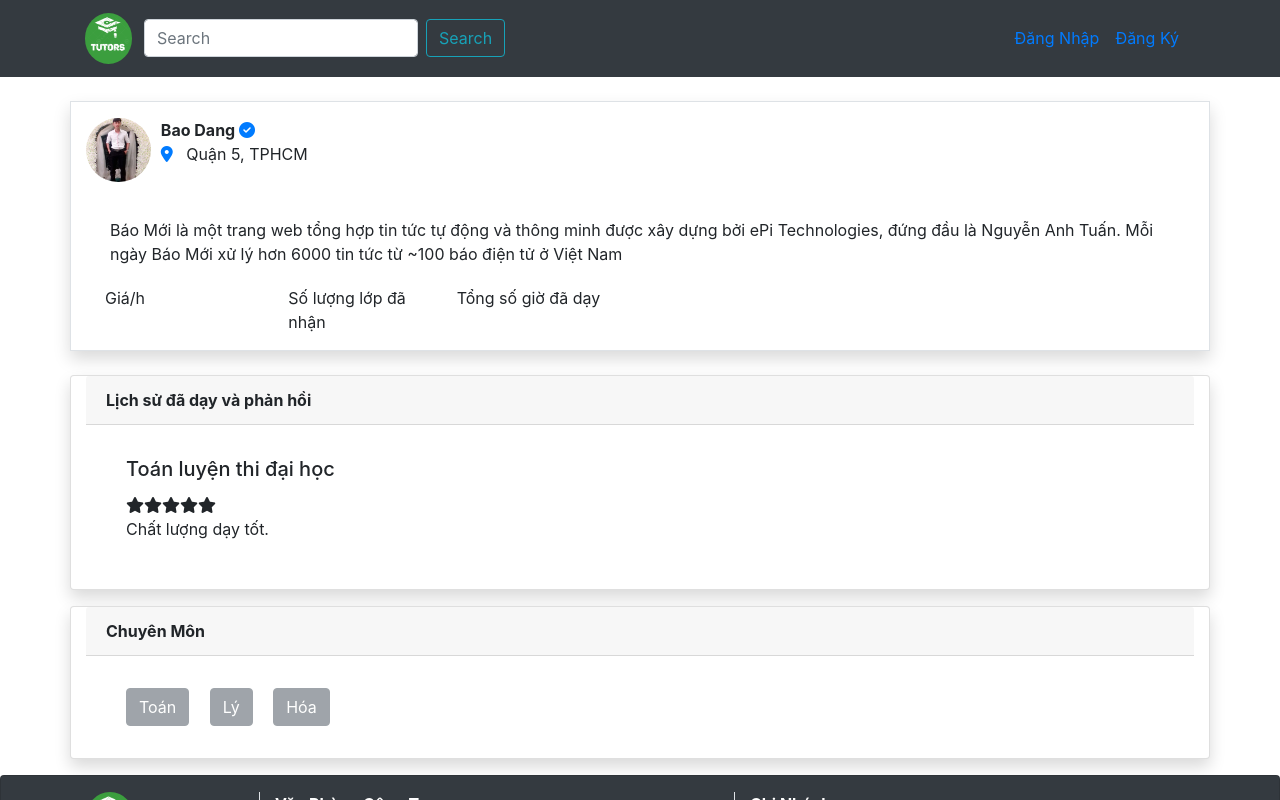
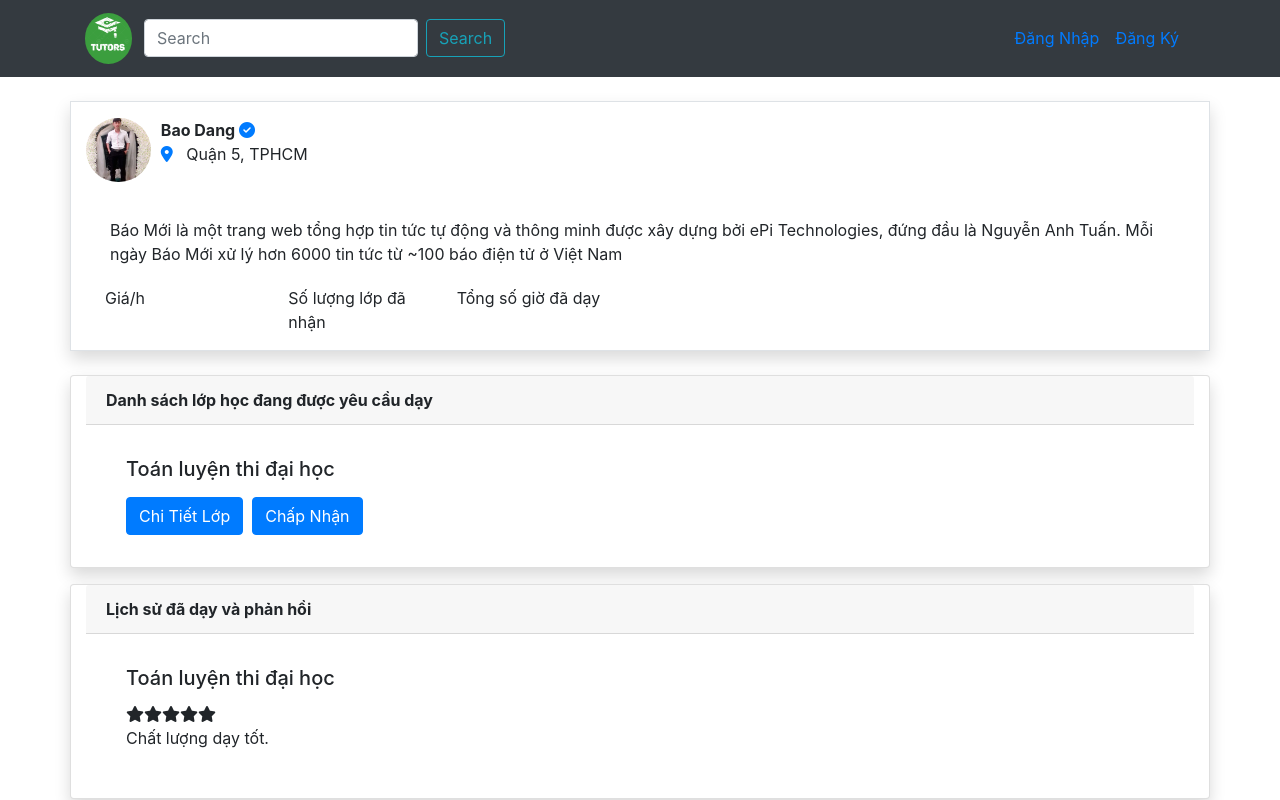
Before and after one commit to DangXuanHoaiBao/looking-tutors-for-user, a React (Create React App) app: page /teacher/profile in a window 1280 px wide. Shown: the top 800 px of the page. Built offline with nearby package versions, Linux system fonts and the light colour scheme.

Commit message:
set up layout class detail page

```diff
--- a/src/components/App.js
+++ b/src/components/App.js
@@ -11,6 +11,7 @@ import Home from '../components/Home';
 import SettingAccount from '../components/SettingAccount';
 import TeacherHome from '../components/Teacher/TeacherHome';
 import TeacherProfile from '../components/Teacher/TeacherProfile';
+import ClassDetail from '../components/ClassDetail';
 
 import '../styles/App.css';
 import logo from '../images/logo.PNG';
@@ -67,6 +68,7 @@ class App extends React.Component{
           <Route exact path="/setting-account"> <SettingAccount /> </Route>
           <Route exact path="/home"> <TeacherHome /> </Route>
           <Route exact path="/teacher/profile" > <TeacherProfile /> </Route>
+          <Route exact path="/class-detail" > <ClassDetail /> </Route>
           <Route exact path="/"> <Home /> </Route>
 
         </Switch>
--- /dev/null
+++ b/src/components/ClassDetail.js
@@ -0,0 +1,14 @@
+import React from 'react';
+
+class ClassDetail extends React.Component{
+
+    render() {
+        return (
+            <div className="container">
+
+            </div>
+        );
+    }
+}
+
+export default ClassDetail;
--- a/src/components/Teacher/TeacherProfile.js
+++ b/src/components/Teacher/TeacherProfile.js
@@ -1,9 +1,18 @@
 import React from 'react';
 import {Image, Card, ListGroup, Button} from 'react-bootstrap';
+import history from '../../helpers/history';
 
 import user_img from '../../images/user-img.jpg';
 
 class TeacherProfile extends React.Component{
+    constructor(props){
+        super(props);
+        this.handleClick = this.handleClick.bind(this);
+    }
+
+    handleClick(){
+        history.push('/class-detail');
+    }
 
     render(){
         return (
@@ -45,6 +54,25 @@ class TeacherProfile extends React.Component{
                         </div>
                     </div>
                 </div>
+
+                <div className="row mb-3">
+                    <Card className="col-md-12 shadow">
+                        <Card.Header className="font-weight-bold">Danh sách lớp học đang được yêu cầu dạy</Card.Header>
+                        <ListGroup variant="flush">
+                            <ListGroup.Item>
+                                <Card.Body>
+                                    <Card.Title>Toán luyện thi đại học</Card.Title>
+                                    <Card.Text>
+
+                                    </Card.Text>
+                                    <Button variant="primary" onClick = {this.handleClick}>Chi Tiết Lớp</Button> &nbsp;
+                                    <Button variant="primary">Chấp Nhận</Button>
+                                </Card.Body>
+                            </ListGroup.Item>
+                        </ListGroup>
+                    </Card>
+                </div>
+
                 <div className="row mb-3">
                     <Card className="col-md-12 shadow">
                         <Card.Header className="font-weight-bold">Lịch sử đã dạy và phản hồi</Card.Header>
```
Lines whose indentation alone changed are shown as unchanged.
